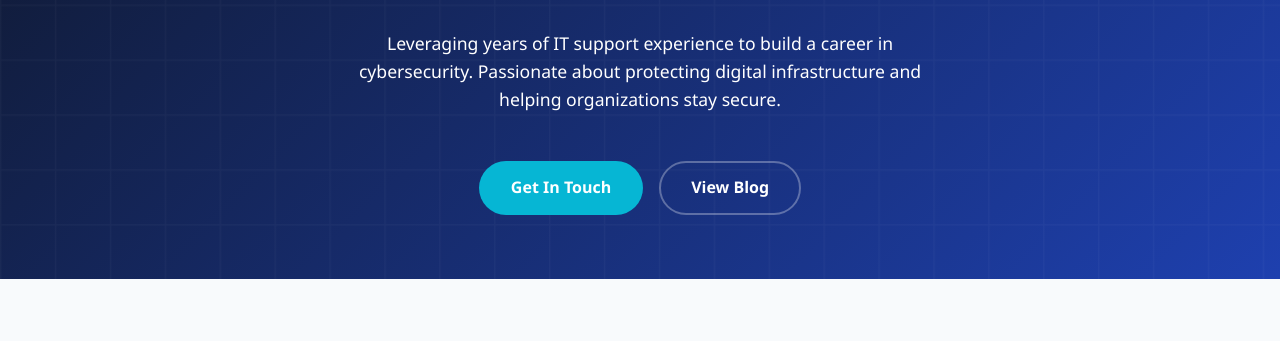
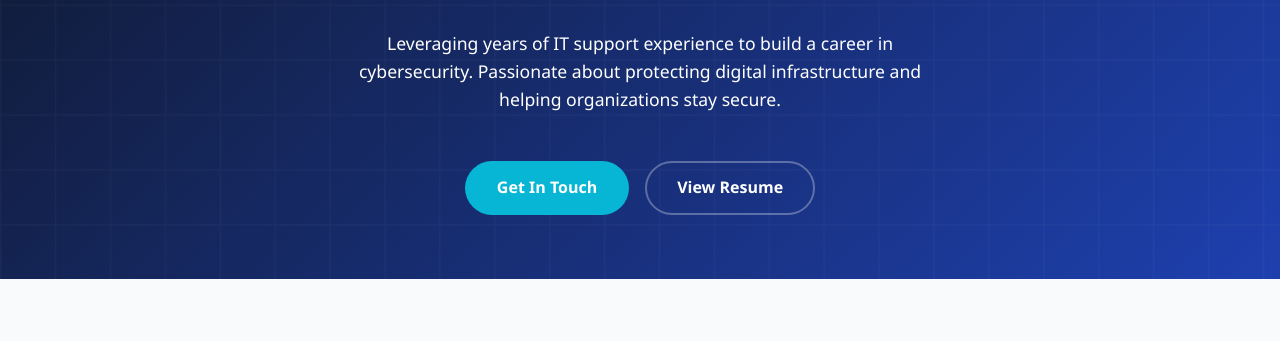
Before and after one commit to Rubelefsky/RubelefskyTesting, a plain HTML site: page mainpage/index.html in a window 1280 px wide. Shown: the part 270-611 px from the top of the page. Drawn offline with Linux system fonts and the light colour scheme.

Commit message:
Changed blog button to Resume

```diff
--- a/mainpage/index.html
+++ b/mainpage/index.html
@@ -29,7 +29,7 @@
                 </p>
                 <div class="cta-buttons">
                     <a href="#contact" class="btn btn-primary">Get In Touch</a>
-                    <a href="#" class="btn btn-secondary">View Blog</a>
+                    <a href="https://www.rubelefskyazurecloud.net/" class="btn btn-secondary">View Resume</a>
                 </div>
             </div>
         </div>
```
